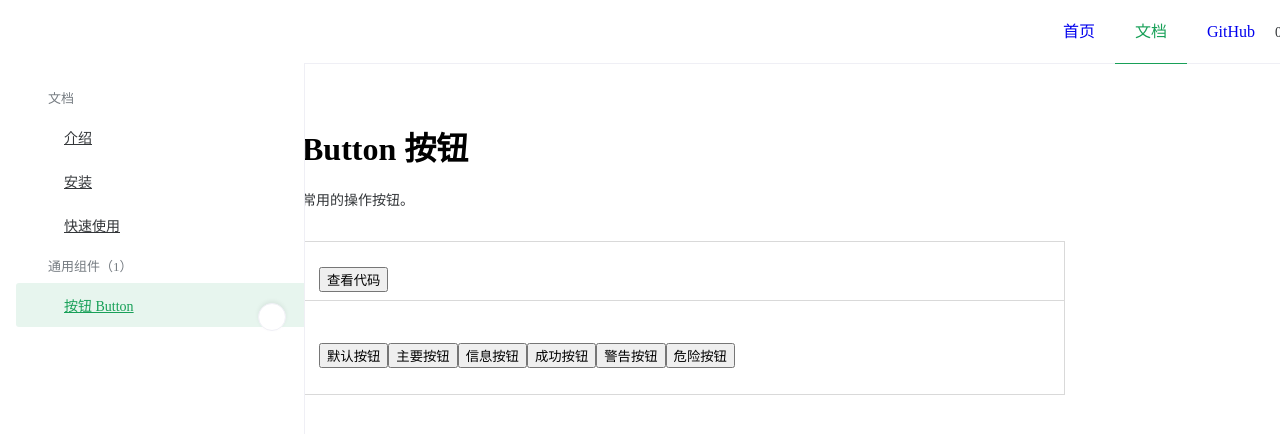
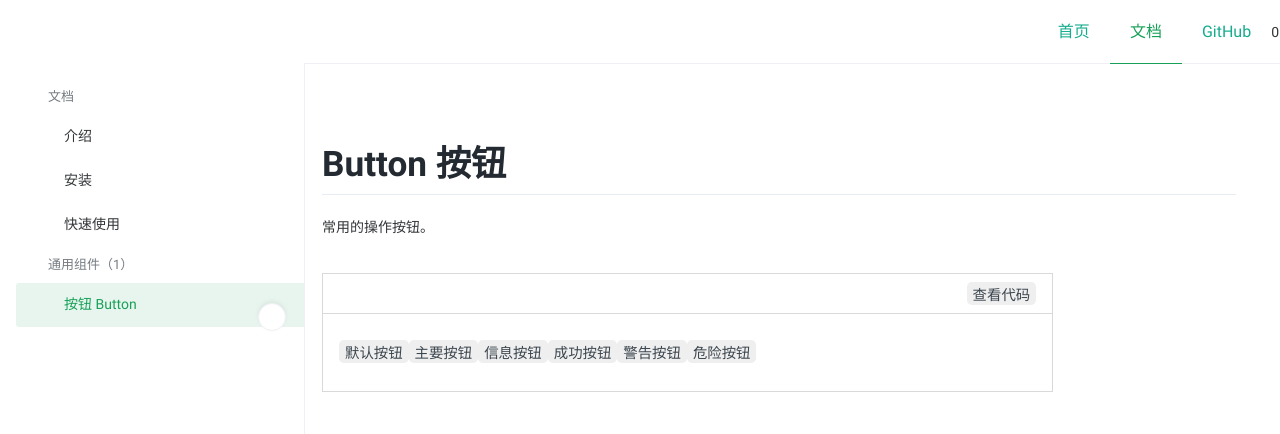
Before and after one commit to hu-snail/awesome-code, a Vue app: page /#/doc/button in a window 1280 px wide. Shown: the top 434 px of the page. Built offline with nearby package versions, Linux system fonts and the light colour scheme.

Commit message:
fix：内容区域布局调整

```diff
--- a/package.json
+++ b/package.json
@@ -8,6 +8,7 @@
     "preview": "vite preview"
   },
   "dependencies": {
+    "axios": "^0.27.2",
     "github-markdown-css": "^5.1.0",
     "prismjs": "^1.28.0",
     "vue": "^3.2.25",
--- a/plugins/vue-custom-blocks-plugin.js
+++ b/plugins/vue-custom-blocks-plugin.js
@@ -2,17 +2,19 @@ import path from "path";
 import fs from "fs";
 import { baseParse } from "@vue/compiler-core";
 const vitePluginVue = {
-  name: "preview",
+  name: "block-title",
   transform(code, id) {
     if (
       !/\/src\/views\/doc\/.*\.preview\.vue/.test(id) ||
-      !/vue&type=preview/.test(id)
+      !/vue&type=block-title/.test(id)
     ) {
       return;
     }
     let path = `.${id.match(/\/src\/views\/doc\/.*\.preview\.vue/)[0]}`;
+    console.log(path, 'path')
+
     const file = fs.readFileSync(path).toString();
-    const parsed = baseParse(file).children.find((n) => n.tag === "preview");
+    const parsed = baseParse(file).children.find((n) => n.tag === "block-title");
     const title = parsed.children[0].content;
     const main = file.split(parsed.loc.source).join("").trim();
 
--- a/src/components/Preview.vue
+++ b/src/components/Preview.vue
@@ -1,10 +1,13 @@
 <template>
-  <div class="preview-container">
-    <h2>
-      {{ component.__sourceCodeTitle }}
+  <div class="preview-wrap">
+    <div class="preview-head">
+        <h2 class="preview-head_title">
+            {{  component.__sourceCodeTitle }}
+        </h2>
+
       <button @click="hideCode" v-if="codeVisible">隐藏代码</button>
       <button @click="showCode" v-else>查看代码</button>
-    </h2>
+    </div>
     <div class="preview-container-component">
       <component :is="component" />
     </div>
@@ -16,13 +19,13 @@
 </template>
 <script setup>
 import { computed, ref } from "vue";
+import { baseParse } from "@vue/compiler-core";
 import Prism from  "prismjs";
 import "prismjs/themes/prism.css";
 const props = defineProps({
   component: Object,
 });
 const html = computed(() => {
-    console.log(props.component.__sourceCode, '---', Prism)
   return Prism.highlight(
     props.component.__sourceCode,
     Prism.languages.html,
@@ -33,20 +36,22 @@ const showCode = () => (codeVisible.value = true);
 const hideCode = () => (codeVisible.value = false);
 const codeVisible = ref(false);
 </script>
-<style scoped>
-.preview-container {
+<style lang="scss" scoped>
+.preview-wrap{
   border: 1px solid #d9d9d9;
   margin: 32px 0px 32px;
   min-width: 300px;
-}
-h2 {
-    font-size: 20px;
+  .preview-head{
     padding: 8px 16px;
     border-bottom: 1px solid #d9d9d9;
     display: flex;
     align-items: center;
     justify-content: space-between;
+    &_title{
+        font-size: 20px;
+    }
   }
+}
 .preview-container-component {
     padding: 16px;
     display: flex;
--- a/src/main.js
+++ b/src/main.js
@@ -1,6 +1,7 @@
 import { createApp } from 'vue'
 import App from './App.vue'
-import "github-markdown-css";
+// import "github-markdown-css";
+import './styles/gitbook-teal.css'
 
 import router from "./routes";
 
--- a/src/views/doc/button/button.preview.vue
+++ b/src/views/doc/button/button.preview.vue
@@ -1,4 +1,4 @@
-<preview>基础</preview>
+<block-title>基础</block-title>
 <template>
   <div style="margin: 10px 0px; width: 100%">
     <button theme="default">默认按钮</button>
--- a/src/views/doc/index.vue
+++ b/src/views/doc/index.vue
@@ -143,6 +143,7 @@ const mainStyle = computed(() => {
       padding: 32px 24px 100px 36px;
       transition: all 250ms ease;
       overflow: auto;
+    margin: 15px 20px;
 
       h1 {
         margin: 28px 0 20px 0;
```
Also changed, not shown: 1 other file (tests, documents, lock files or other folders).
